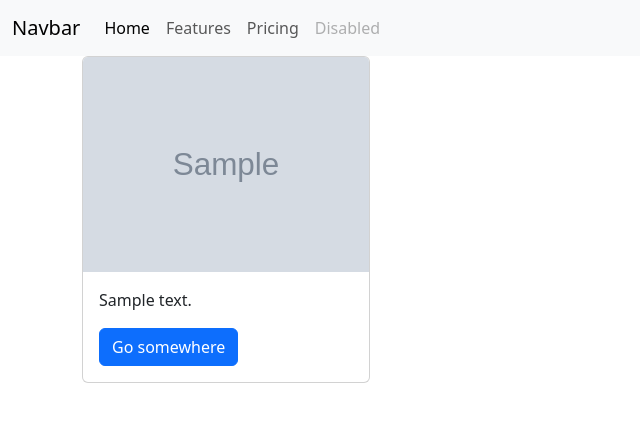
After one commit to jiwoopark-ant/insta, a Django app: template posts/templates/index.html in a window 1280 px wide. The commit adds this page. Shown: the top 422 px of the page, without its empty margins (0-640 px from the left). Run offline with Django 4.2, Linux system fonts and the light colour scheme; the template is opened without the code that fills it: values that come from a table or form of the project are taken from there, others are empty; tables that the repository leaves empty hold one stand-in row (values such as "Sample post"); grey boxes marked "Sample" are stand-in pictures.

Commit message:
post index

```diff
--- a/insta/urls.py
+++ b/insta/urls.py
@@ -16,8 +16,11 @@ Including another URLconf
 """
 from django.contrib import admin
 from django.urls import path, include
+from django.conf import settings
+from django.conf.urls.static import static
 
 urlpatterns = [
     path('admin/', admin.site.urls),
     path('posts/', include('posts.urls')),
-]
+
+] + static(settings.MEDIA_URL,document_root=settings.MEDIA_ROOT)
--- /dev/null
+++ b/posts/templates/_card.html
@@ -0,0 +1,9 @@
+<div class="card" style="width: 18rem;">
+    <img src="{{post.image.url}}" class="card-img-top" alt="...">
+    <div class="card-body">
+
+      <p class="card-text">{{post.content}}</p>
+
+      <a href="#" class="btn btn-primary">Go somewhere</a>
+    </div>
+  </div>
--- /dev/null
+++ b/posts/templates/index.html
@@ -0,0 +1,9 @@
+
+{% extends 'base.html' %}
+{% block body %}
+
+  {% for post in posts %}
+   {% include '_card.html' %}
+  {% endfor %}
+
+{% endblock %}
--- /dev/null
+++ b/templates/_nav.html
@@ -0,0 +1,16 @@
+<nav class="navbar navbar-expand-lg bg-body-tertiary">
+    <div class="container-fluid">
+      <a class="navbar-brand" href="#">Navbar</a>
+      <button class="navbar-toggler" type="button" data-bs-toggle="collapse" data-bs-target="#navbarNavAltMarkup" aria-controls="navbarNavAltMarkup" aria-expanded="false" aria-label="Toggle navigation">
+        <span class="navbar-toggler-icon"></span>
+      </button>
+      <div class="collapse navbar-collapse" id="navbarNavAltMarkup">
+        <div class="navbar-nav">
+          <a class="nav-link active" aria-current="page" href="#">Home</a>
+          <a class="nav-link" href="#">Features</a>
+          <a class="nav-link" href="#">Pricing</a>
+          <a class="nav-link disabled" aria-disabled="true">Disabled</a>
+        </div>
+      </div>
+    </div>
+  </nav>
--- a/templates/base.html
+++ b/templates/base.html
@@ -8,6 +8,8 @@
 
 </head>
 <body>
+    {% include '_nav.html' %}
+
     <div class="container">
         {% block body %}
         {% endblock %}
```
Also changed, not shown: posts/views.py (+9 -1 lines).
